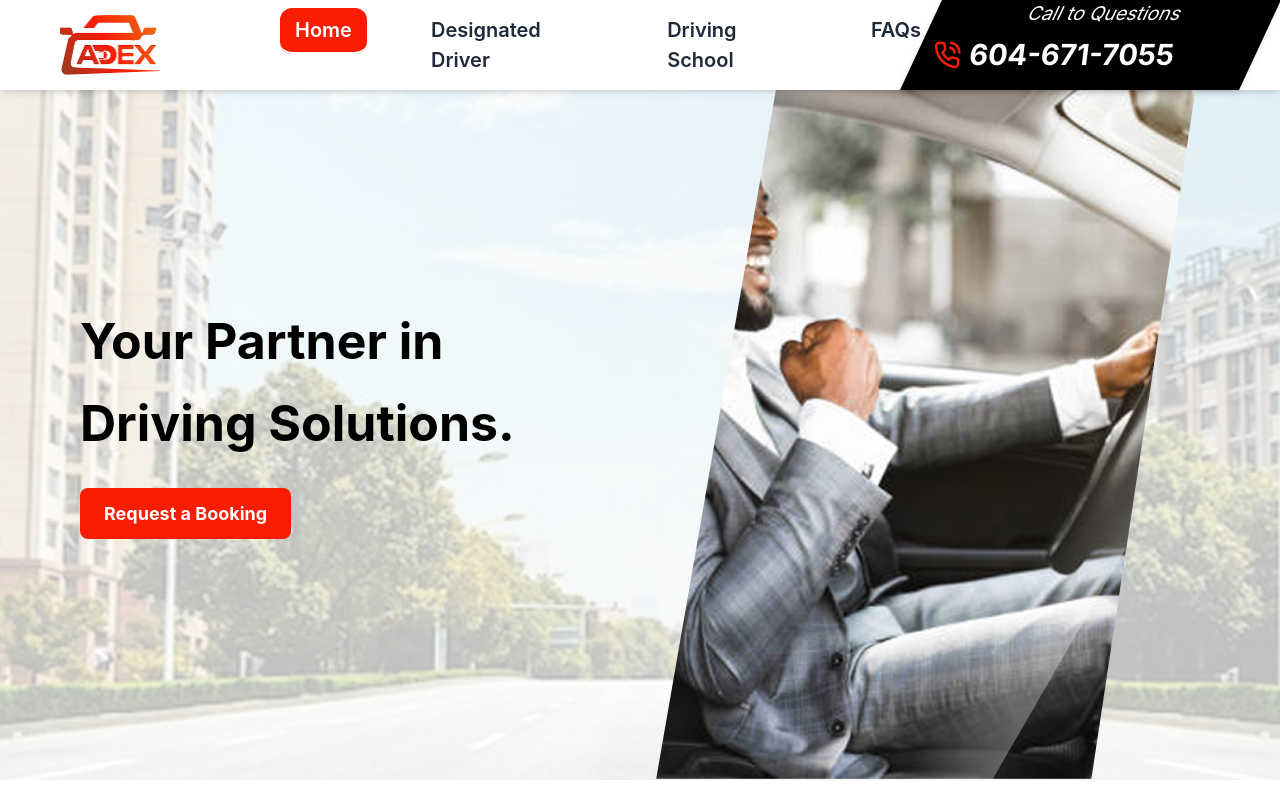
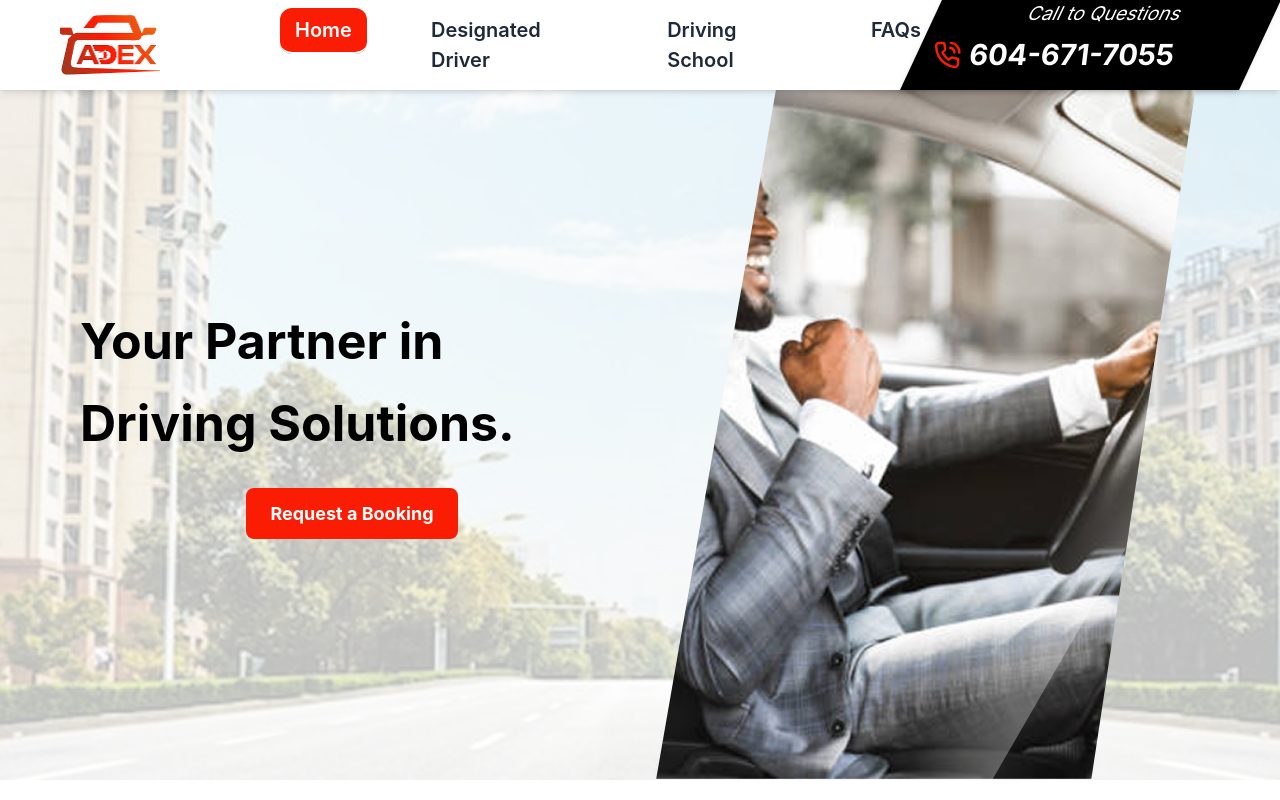
Before and after one commit to udemecomfort/adexx, a React (Vite) app: page / in a window 1280 px wide. Shown: the top 800 px of the page. Built offline with nearby package versions, Linux system fonts and the light colour scheme.

Commit message:
added something

```diff
--- a/src/components/Contact.jsx
+++ b/src/components/Contact.jsx
@@ -24,8 +24,8 @@ const Contact = () => {
   } else {
     // Default options for Contact page or other pages
     serviceOptions = [
-      { value: "driving", label: "Designated Driver/Personal Driver" },
-      { value: "pickup", label: "Driver for Hire" },
+       { value: "pickup", label: "Driving School" },
+      { value: "driving", label: "Designated Driver" },
     ];
   }
 
--- a/src/components/Hero.jsx
+++ b/src/components/Hero.jsx
@@ -6,7 +6,7 @@ import { Link } from "react-router-dom";
 
 const Hero = () => {
   return (
-   <section className="relative overflow-hidden mt-11 md:mt-0">
+    <section className="relative overflow-hidden mt-11 md:mt-0">
 
       {/* ✅ Background fill (fixed & behind content) */}
       <motion.img
@@ -38,17 +38,22 @@ const Hero = () => {
             Your Partner in Driving Solutions.
           </h1>
 
-          <motion.div whileHover={{ scale: 1.05 }}>
-            <Link to="/contact">
+          <motion.div
+            whileHover={{ scale: 1.05 }}
+            className="w-full flex justify-start sm:justify-center"
+          >
+            <Link to="/Contact" className="w-full sm:w-auto">
               <button
-                className="bg-[#fa1d04] text-[8px] md:text-[18px] text-white
-                           px-4 sm:px-6 py-2 sm:py-3 rounded-lg font-bold
-                           hover:bg-white hover:text-[#fa1d04] md:text-left transition"
+                className="bg-[#fa1d04] text-white font-bold px-4 sm:px-6 py-2 sm:py-3
+                 rounded-lg hover:bg-white hover:text-[#fa1d04]
+                 text-[10px] sm:text-[16px] md:text-[18px]
+                 w-full sm:w-auto transition"
               >
                 Request a Booking
               </button>
             </Link>
           </motion.div>
+
         </motion.div>
 
         {/* ✅ Image Section (moved down on small screens) */}
--- a/src/components/SectionProps.jsx
+++ b/src/components/SectionProps.jsx
@@ -30,7 +30,7 @@ const SectionProps = ({
 
         {overlayText && (
           <motion.p
-            className="absolute bg-[#fa1d04] md:py-5 py-1 px-10 text-white text-[16px] font-semibold rounded-tl-[55px] rounded-br-[55px] shadow-lg"
+            className="absolute bg-[#fa1d04] md:py-5 py-[2px] px-3 md:px-10 text-white text-[16px] font-semibold rounded-tl-[55px] rounded-br-[55px] shadow-lg"
             initial={{ opacity: 0, y: -20 }}
             whileInView={{ opacity: 1, y: 0 }}
             transition={{ duration: 0.8, ease: "easeOut", delay: 0.2 }}
```
